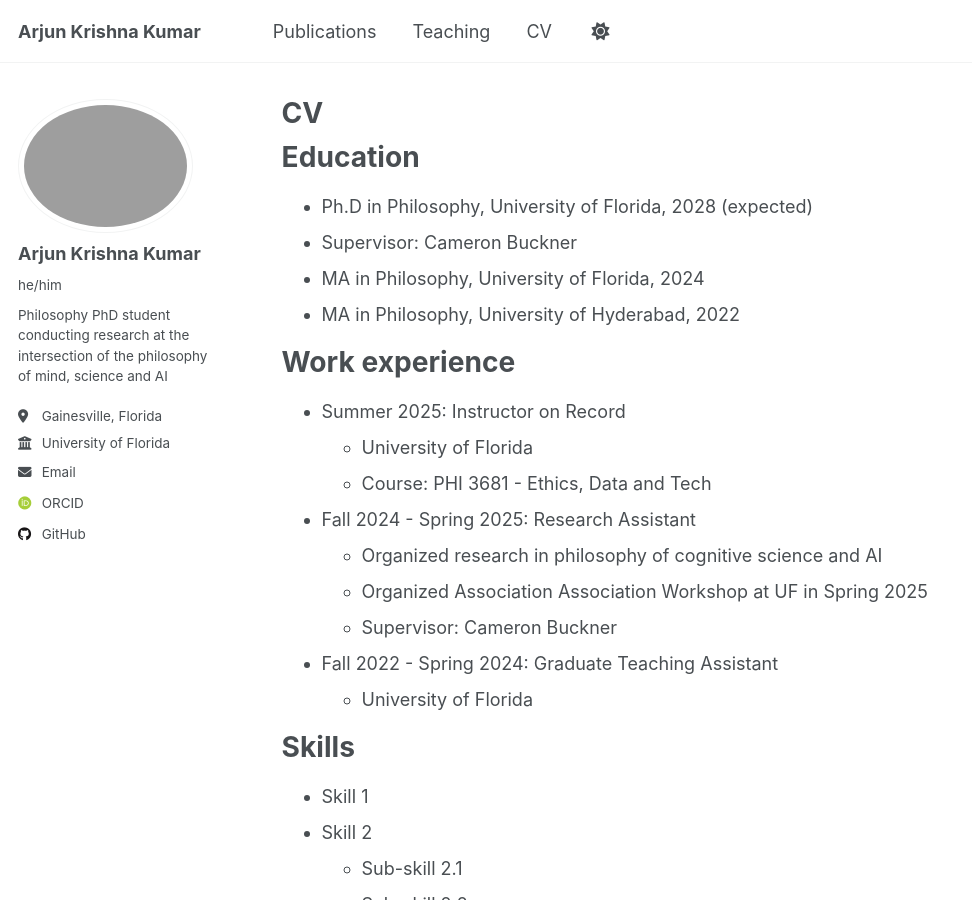
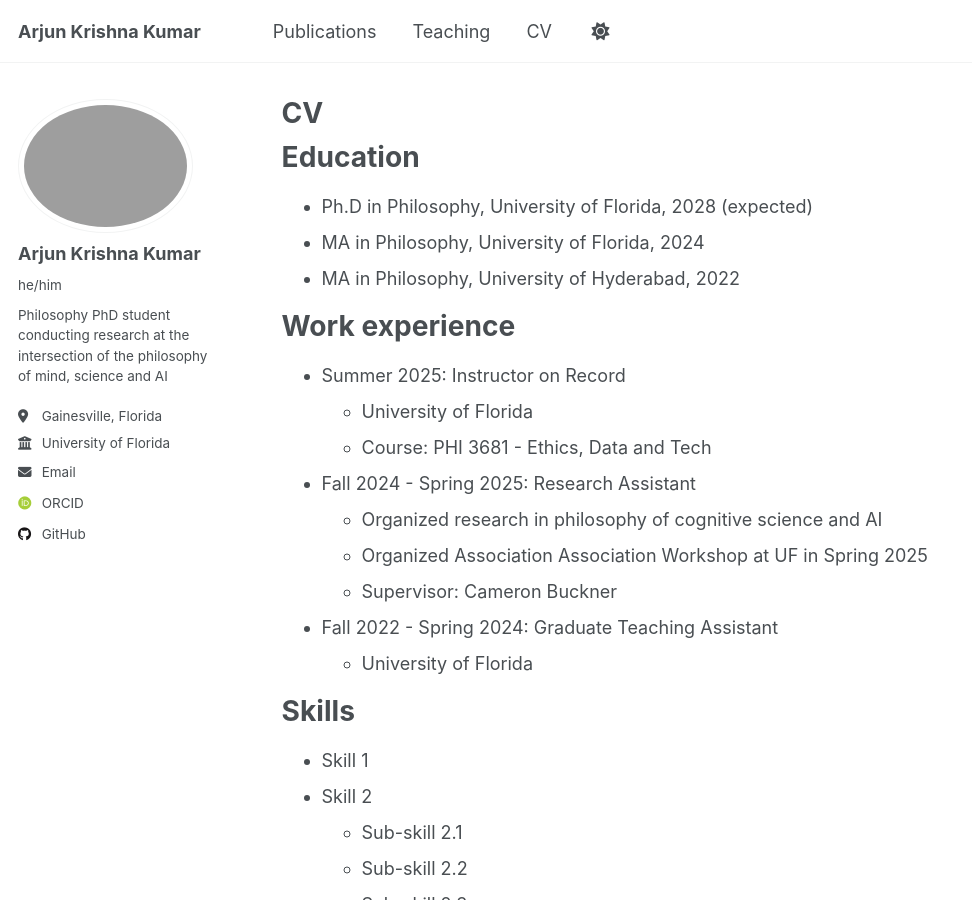
Before and after one commit to arjun-kk/arjun-kk.github.io, a Jekyll site: the page built from _pages/cv.md, in a window 1280 px wide and 900 px high. Shown: the whole window, without its empty margins (0-972 px from the left). Built offline with Jekyll 4.4.1, drawn with Linux system fonts in a browser that asks for light colours; some web fonts are replaced; a script that is not in the unit is left out.

Commit message:
Update cv.md

```diff
--- a/_pages/cv.md
+++ b/_pages/cv.md
@@ -12,7 +12,6 @@ redirect_from:
 Education
 ======
 * Ph.D in Philosophy, University of Florida, 2028 (expected)
-* Supervisor: Cameron Buckner
 * MA in Philosophy, University of Florida, 2024
 * MA in Philosophy, University of Hyderabad, 2022
 
```
